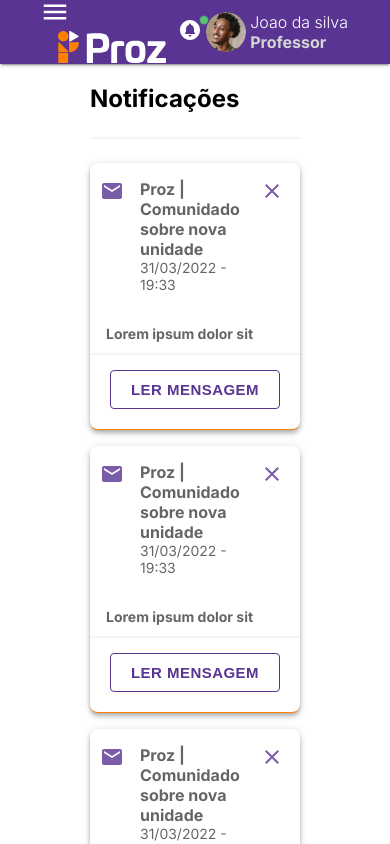
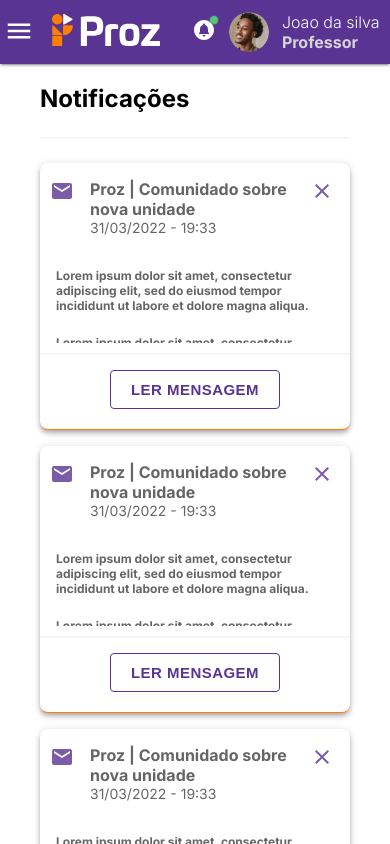
Before and after one commit to Luizfelippepucca/Proz, a Next.js app: page / in a window 390 px wide. Shown: the top 844 px of the page. Built offline with nearby package versions, Linux system fonts and the light colour scheme.

Commit message:
adjust responsive file

```diff
--- a/app/components/Card/styles.css
+++ b/app/components/Card/styles.css
@@ -65,3 +65,9 @@
   justify-content: center;
   margin-top: 10px;
 }
+
+@media (max-width: 400px) {
+  .bodyCard p {
+    font-size: 12px;
+  }
+}
--- a/app/components/Drawer/styles.css
+++ b/app/components/Drawer/styles.css
@@ -91,3 +91,9 @@
     right: 5%;
   }
 }
+
+@media (max-width: 400px) {
+  .wrapperDrawer {
+    right: 1%;
+  }
+}
--- a/app/components/Header/styles.css
+++ b/app/components/Header/styles.css
@@ -13,7 +13,6 @@
   justify-content: space-between;
   align-items: center;
   padding: 10px 40px;
-  font-size: "Roboto";
   margin-left: auto;
   margin-right: auto;
 }
@@ -79,3 +78,15 @@
   font-size: 14;
   color: var(--color-secondary);
 }
+
+@media (max-width: 500px) {
+  .header {
+    padding: 10px 10px;
+  }
+}
+
+@media (max-width: 400px) {
+  .header {
+    padding: 10px 4px;
+  }
+}
--- a/app/page.css
+++ b/app/page.css
@@ -7,6 +7,13 @@
   padding: 24px 50px;
   display: flex;
   flex-direction: column;
+}
+
+.areaCards {
+  display: flex;
+  flex-wrap: wrap;
+  gap: 16px;
+  justify-content: center;
 }
 .title {
   font-size: 24px;
@@ -18,3 +25,9 @@
   border: 1px solid var(--color-divider);
   margin: 24px 0px;
 }
+
+@media (max-width: 500px) {
+  .content {
+    padding: 24px 00px;
+  }
+}
--- a/app/page.tsx
+++ b/app/page.tsx
@@ -93,7 +93,7 @@ export default function Home() {
           <div className="divider"> </div>
           {/* <EmptyState /> */}
 
-          <div style={{ display: "flex", flexWrap: "wrap", gap: 16 }}>
+          <div className="areaCards">
             {listCard.map((item) => (
               <Card
                 key={item.id}
```
